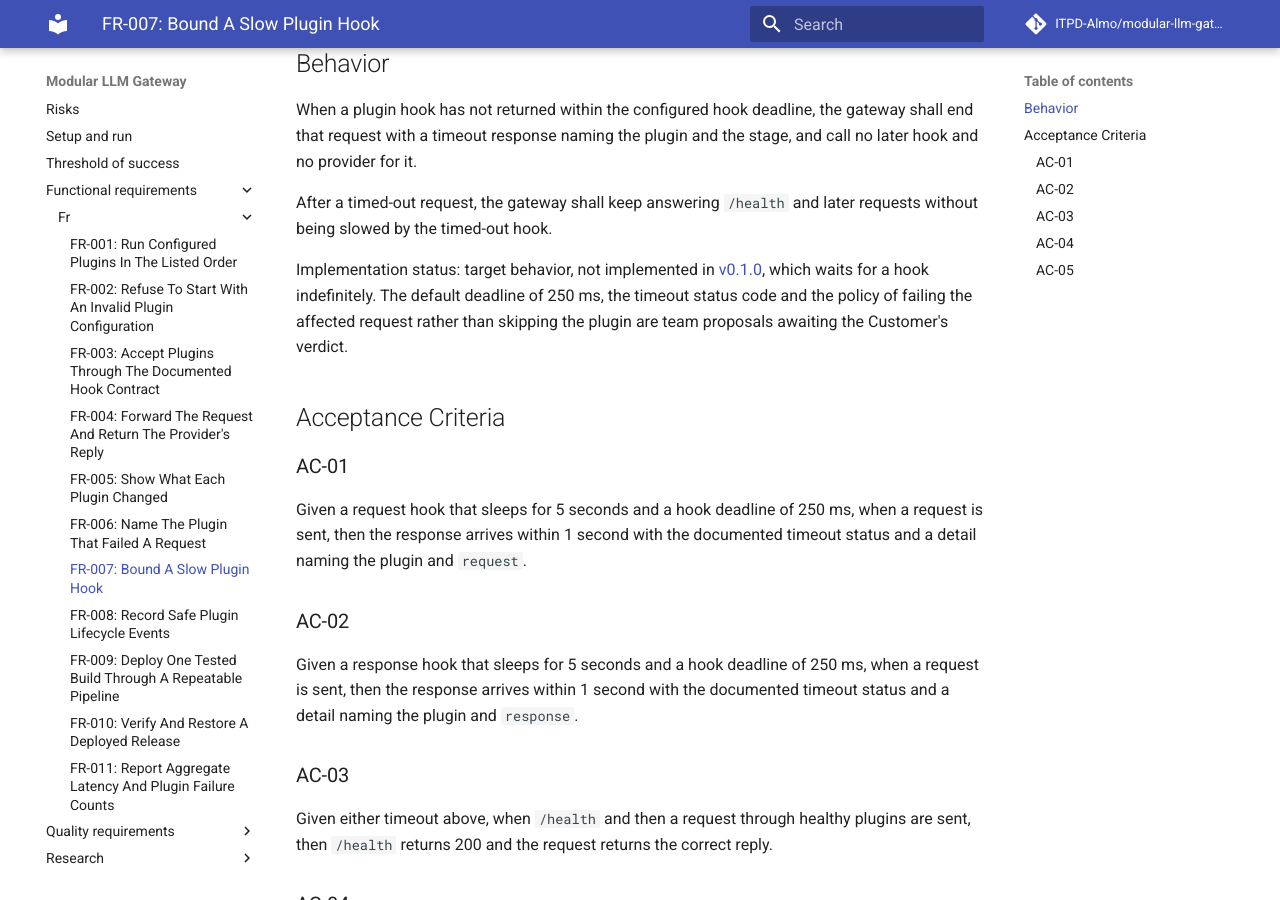
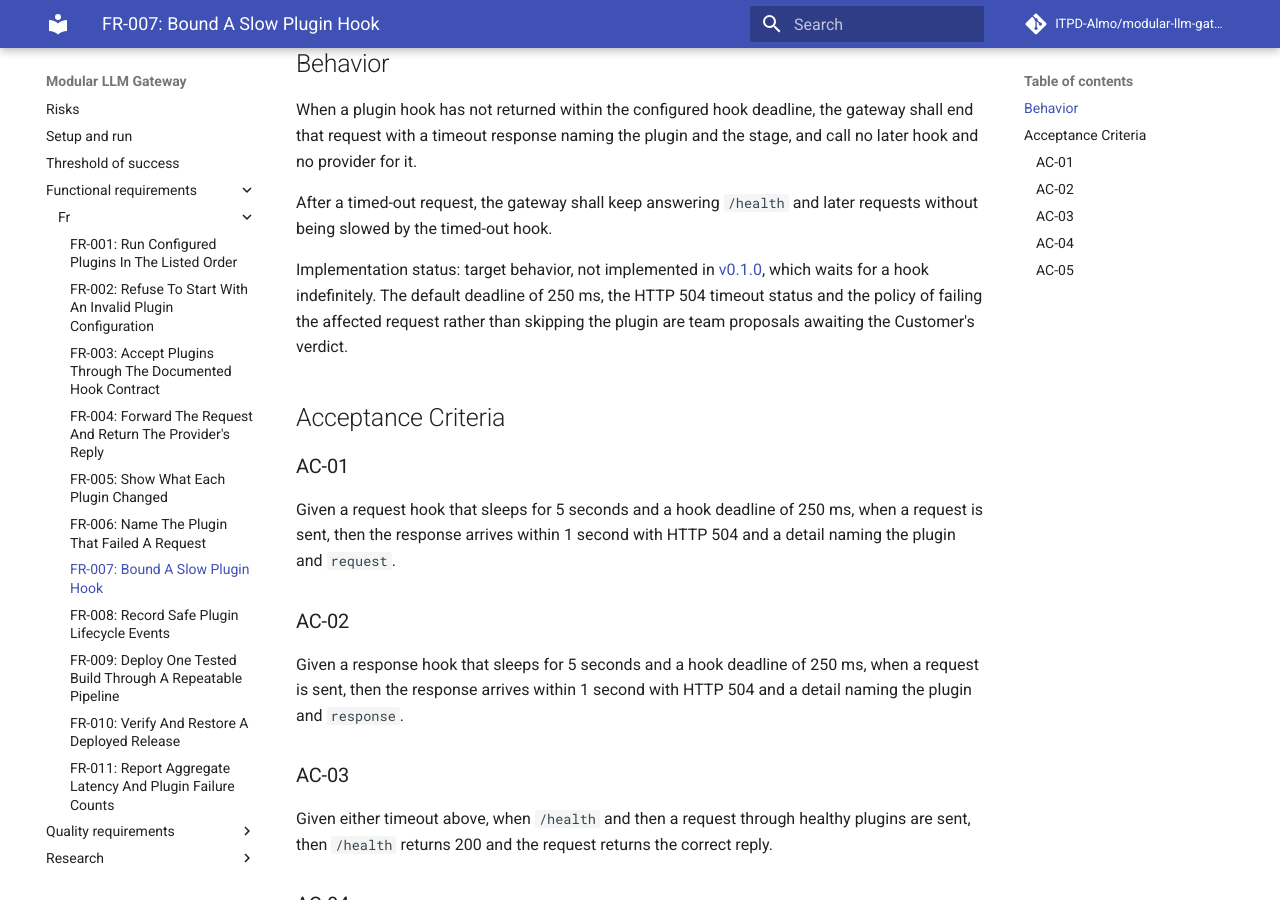
Before and after one commit to ITPD-Almo/modular-llm-gateway, an MkDocs documentation site: the page built from docs/functional-requirements/fr/FR-007.md, in a window 1280 px wide and 900 px high, scrolled down 266 px. Built offline with MkDocs 1.6.1 and Material for MkDocs 9.7.7, drawn with Linux system fonts in a browser that asks for light colours; comment, search, counter and statistics services are not loaded.

Commit message:
Align FR-001 and FR-007 with the proposed runtime contract
Plugins are validated at startup rather than instantiated once, and the proposed timeout status is HTTP 504.

```diff
--- a/docs/functional-requirements/fr/FR-007.md
+++ b/docs/functional-requirements/fr/FR-007.md
@@ -10,17 +10,17 @@ When a plugin hook has not returned within the configured hook deadline, the gat
 
 After a timed-out request, the gateway shall keep answering `/health` and later requests without being slowed by the timed-out hook.
 
-Implementation status: target behavior, not implemented in [v0.1.0](https://github.com/ITPD-Almo/modular-llm-gateway/releases/tag/v0.1.0), which waits for a hook indefinitely. The default deadline of 250 ms, the timeout status code and the policy of failing the affected request rather than skipping the plugin are team proposals awaiting the Customer's verdict.
+Implementation status: target behavior, not implemented in [v0.1.0](https://github.com/ITPD-Almo/modular-llm-gateway/releases/tag/v0.1.0), which waits for a hook indefinitely. The default deadline of 250 ms, the HTTP 504 timeout status and the policy of failing the affected request rather than skipping the plugin are team proposals awaiting the Customer's verdict.
 
 ## Acceptance Criteria
 
 ### AC-01
 
-Given a request hook that sleeps for 5 seconds and a hook deadline of 250 ms, when a request is sent, then the response arrives within 1 second with the documented timeout status and a detail naming the plugin and `request`.
+Given a request hook that sleeps for 5 seconds and a hook deadline of 250 ms, when a request is sent, then the response arrives within 1 second with HTTP 504 and a detail naming the plugin and `request`.
 
 ### AC-02
 
-Given a response hook that sleeps for 5 seconds and a hook deadline of 250 ms, when a request is sent, then the response arrives within 1 second with the documented timeout status and a detail naming the plugin and `response`.
+Given a response hook that sleeps for 5 seconds and a hook deadline of 250 ms, when a request is sent, then the response arrives within 1 second with HTTP 504 and a detail naming the plugin and `response`.
 
 ### AC-03
 
```
Also changed, not shown: docs/functional-requirements/fr/FR-001.md (+1 -1 lines).
